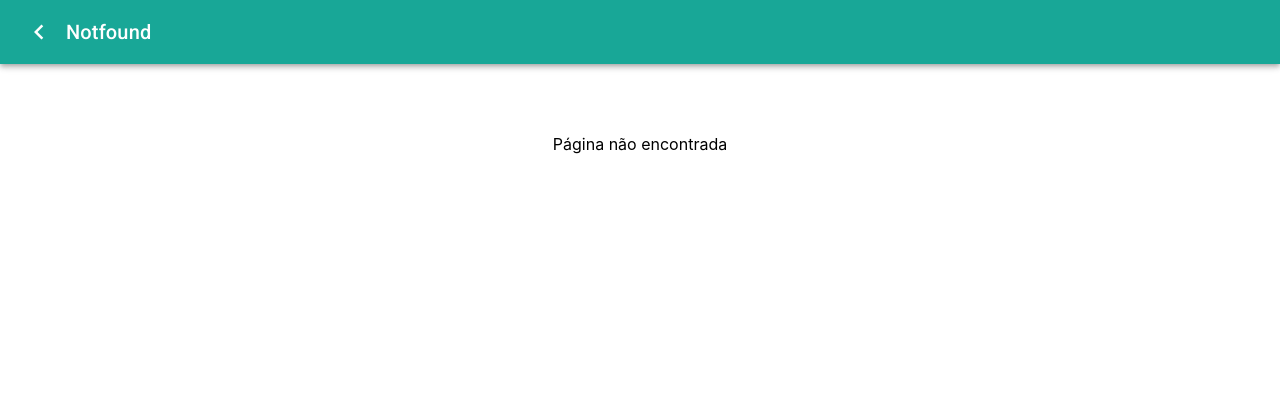
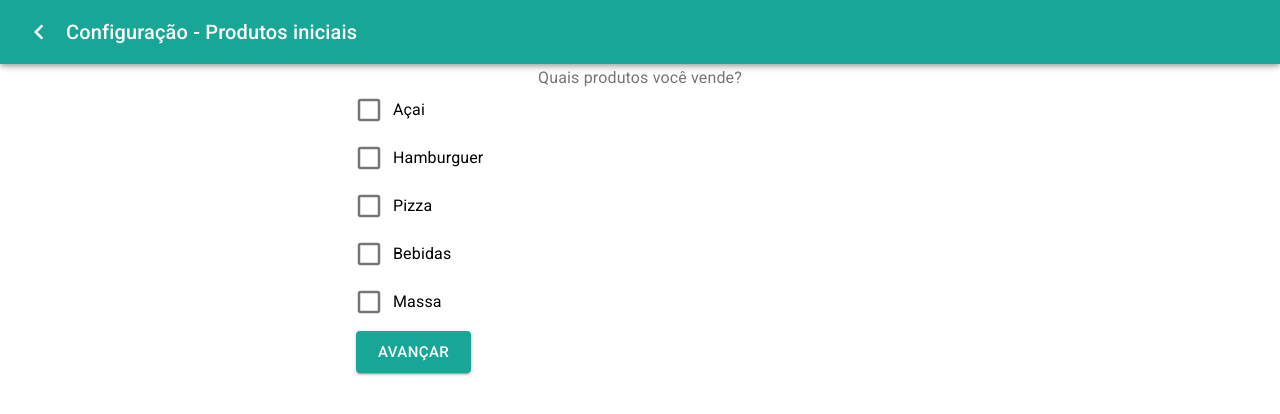
Before and after one commit to CardosoGit/portal-mindi-mobile, a React (Create React App) app: page /m/onboarding/choose-products in a window 1280 px wide. Shown: the top 414 px of the page. Built offline with nearby package versions, Linux system fonts and the light colour scheme; no server answers.

Commit message:
removide gestures from orders list

```diff
--- a/package.json
+++ b/package.json
@@ -34,6 +34,7 @@
     "redux": "^4.0.5",
     "styled-components": "5.1.1",
     "typescript": "^4.0.3",
+    "url-slug": "^2.3.2",
     "use-query-string": "^2.2.0",
     "web-vitals": "^0.2.4"
   },
--- a/src/App.tsx
+++ b/src/App.tsx
@@ -8,6 +8,10 @@ import OrdersPage from "./Pages/Orders";
 import OrderPage from "./Pages/Order";
 import StatsPage from "Pages/Stats";
 import NotFoundPage from "Pages/404";
+import OnboardingPage from "Pages/Onboarding";
+import CreateLinkPage from "Pages/Onboarding/CreateLink";
+import ChooseProductsPage from "Pages/Onboarding/ChooseProducts";
+import FinishPage from "Pages/Onboarding/Finish";
 
 function App() {
   return (
@@ -32,7 +36,15 @@ function App() {
           <Route exact path="/relatorio">
             <StatsPage />
           </Route>
-
+          <Route exact path="/onboarding/link">
+            <CreateLinkPage />
+          </Route>
+          <Route exact path="/onboarding/choose-products">
+            <ChooseProductsPage />
+          </Route>
+          <Route exact path="/onboarding/finish">
+            <FinishPage />
+          </Route>
           <Route component={NotFoundPage} />
         </Switch>
       </Router>
--- /dev/null
+++ b/src/Pages/Onboarding/ChooseProducts/index.tsx
@@ -0,0 +1,85 @@
+import React from "react";
+import {
+  useHistory,
+  useRouteMatch,
+  useLocation,
+  useParams,
+} from "react-router-dom";
+import { useDispatch, useSelector } from "react-redux";
+import {
+  IconButton,
+  AppBar,
+  Toolbar,
+  Typography,
+  Checkbox,
+  FormControl,
+  FormControlLabel,
+  FormGroup,
+  FormHelperText,
+  FormLabel,
+  Button,
+} from "@material-ui/core";
+import ChevronLeftIcon from "@material-ui/icons/ChevronLeft";
+import { AppContent, Row } from "Theme";
+
+// import { Container } from './styles';
+
+const ChooseProductsPage: React.FC = () => {
+  const history = useHistory();
+  const dispatch = useDispatch();
+  const { url, path, isExact, params } = useRouteMatch();
+  const {} = useParams();
+  const { search } = useLocation();
+  const searchParamValue = new URLSearchParams(search).get("searchParamName");
+
+  return (
+    <>
+      <AppBar position="fixed">
+        <Toolbar>
+          <IconButton
+            color="inherit"
+            style={{ paddingLeft: "0px" }}
+            onClick={() => history.goBack()}
+          >
+            <ChevronLeftIcon />
+          </IconButton>
+          <Typography variant="h6">Configuração - Produtos iniciais</Typography>
+        </Toolbar>
+      </AppBar>
+      <AppContent>
+        <FormControl component="fieldset" fullWidth>
+          <FormLabel component="legend">Quais produtos você vende?</FormLabel>
+          <FormGroup>
+            <FormControlLabel
+              control={<Checkbox name="gilad" />}
+              label="Açai"
+            />
+            <FormControlLabel
+              control={<Checkbox name="jason" />}
+              label="Hamburguer"
+            />
+            <FormControlLabel
+              control={<Checkbox name="antoine" />}
+              label="Pizza"
+            />
+            <FormControlLabel
+              control={<Checkbox name="antoine" />}
+              label="Bebidas"
+            />
+            <FormControlLabel
+              control={<Checkbox name="antoine" />}
+              label="Massa"
+            />
+          </FormGroup>
+        </FormControl>
+        <Row>
+          <Button size="large" variant="contained" color="primary">
+            Avançar
+          </Button>
+        </Row>
+      </AppContent>
+    </>
+  );
+};
+
+export default ChooseProductsPage;
--- /dev/null
+++ b/src/Pages/Onboarding/CreateLink/index.tsx
@@ -0,0 +1,93 @@
+import React, { useState } from "react";
+import {
+  useHistory,
+  useRouteMatch,
+  useLocation,
+  useParams,
+} from "react-router-dom";
+import { useDispatch, useSelector } from "react-redux";
+import urlSlug from "url-slug";
+import {
+  IconButton,
+  AppBar,
+  Toolbar,
+  Typography,
+  TextField,
+  Button,
+  Grid,
+  Divider,
+} from "@material-ui/core";
+import ChevronLeftIcon from "@material-ui/icons/ChevronLeft";
+import ArrowLeftIcon from "@material-ui/icons/ArrowLeft";
+import { AppContent, Row } from "Theme";
+
+// import { Container } from './styles';
+
+const CreateLinkPage: React.FC = () => {
+  const history = useHistory();
+  const dispatch = useDispatch();
+  const { url, path, isExact, params } = useRouteMatch();
+  const {} = useParams();
+  const { search } = useLocation();
+  const searchParamValue = new URLSearchParams(search).get("searchParamName");
+
+  const name = "Dogueria e Açai";
+
+  const [slug, setSlug] = useState<string>(urlSlug(name));
+
+  function handleChange(e: React.ChangeEvent<HTMLInputElement>) {
+    setSlug(urlSlug(e.target.value));
+  }
+
+  //Ao carregar página verificar se slug sugerido é válido
+  //Se não for válido  mostrar mensagem: A url já existe em outro restaurante, por valor tente outro.
+  //
+
+  return (
+    <>
+      <AppBar position="fixed">
+        <Toolbar>
+          <IconButton
+            color="inherit"
+            style={{ paddingLeft: "0px" }}
+            onClick={() => history.goBack()}
+          >
+            <ChevronLeftIcon />
+          </IconButton>
+          <Typography variant="h6">Configuração - Link</Typography>
+        </Toolbar>
+      </AppBar>
+      <AppContent>
+        <Row>
+          https://menu.mindi.com.br/<strong>{slug}</strong>
+        </Row>
+        <Row>
+          <Grid container spacing={3}>
+            <Grid item xs={7}>
+              <TextField
+                fullWidth
+                value={slug}
+                label="Link"
+                variant="outlined"
+                placeholder="digite aqui..."
+                onChange={handleChange}
+              />
+            </Grid>
+            <Grid container xs={5} alignItems="center">
+              <ArrowLeftIcon fontSize="large" />
+              <small>Você pode trocar</small>
+            </Grid>
+          </Grid>
+        </Row>
+        <Divider />
+        <Row>
+          <Button size="large" variant="contained" color="primary">
+            Avançar
+          </Button>
+        </Row>
+      </AppContent>
+    </>
+  );
+};
+
+export default CreateLinkPage;
--- /dev/null
+++ b/src/Pages/Onboarding/Finish/index.tsx
@@ -0,0 +1,64 @@
+import React from "react";
+import {
+  useHistory,
+  useRouteMatch,
+  useLocation,
+  useParams,
+} from "react-router-dom";
+import { useDispatch, useSelector } from "react-redux";
+import {
+  IconButton,
+  AppBar,
+  Toolbar,
+  Typography,
+  Button,
+} from "@material-ui/core";
+import ChevronLeftIcon from "@material-ui/icons/ChevronLeft";
+import { AppContent, Row } from "Theme";
+
+// import { Container } from './styles';
+
+const FinishPage: React.FC = () => {
+  const history = useHistory();
+  const dispatch = useDispatch();
+  const { url, path, isExact, params } = useRouteMatch();
+  const {} = useParams();
+  const { search } = useLocation();
+  const searchParamValue = new URLSearchParams(search).get("searchParamName");
+
+  return (
+    <>
+      <AppBar position="fixed">
+        <Toolbar>
+          <IconButton
+            color="inherit"
+            style={{ paddingLeft: "0px" }}
+            onClick={() => history.goBack()}
+          >
+            <ChevronLeftIcon />
+          </IconButton>
+          <Typography variant="h6">Configuração - Último passo</Typography>
+        </Toolbar>
+      </AppBar>
+      <AppContent>
+        <Row horizontalCenter>
+          <Button variant="outlined" color="primary">
+            Ver Cardápio
+          </Button>
+        </Row>
+        <Row horizontalCenter>
+          <Button variant="text" color="primary">
+            Salvar Atalho do App
+          </Button>
+        </Row>
+        {/* <Row horizontalCenter>
+          <Button variant="outlined" color="primary">
+            Oferta Exclusiva
+          </Button>
+        </Row> */}
+      </AppContent>
+    </>
+  );
+};
+
+export default FinishPage;
--- /dev/null
+++ b/src/Pages/Onboarding/index.tsx
@@ -0,0 +1,43 @@
+import React from "react";
+import {
+  useHistory,
+  useRouteMatch,
+  useLocation,
+  useParams,
+} from "react-router-dom";
+import { useDispatch, useSelector } from "react-redux";
+import { IconButton, AppBar, Toolbar, Typography } from "@material-ui/core";
+import ChevronLeftIcon from "@material-ui/icons/ChevronLeft";
+import { AppContent } from "Theme";
+import CreateLinkPage from "./CreateLink";
+
+// import { Container } from './styles';
+
+const OnboardingPage: React.FC = () => {
+  const history = useHistory();
+  const dispatch = useDispatch();
+  const { url, path, isExact, params } = useRouteMatch();
+  const {} = useParams();
+  const { search } = useLocation();
+  const searchParamValue = new URLSearchParams(search).get("searchParamName");
+
+  return (
+    <>
+      <AppBar position="fixed">
+        <Toolbar>
+          <IconButton
+            color="inherit"
+            style={{ paddingLeft: "0px" }}
+            onClick={() => history.goBack()}
+          >
+            <ChevronLeftIcon />
+          </IconButton>
+          <Typography variant="h6">Onboarding</Typography>
+        </Toolbar>
+      </AppBar>
+      <AppContent></AppContent>
+    </>
+  );
+};
+
+export default OnboardingPage;
--- a/src/Pages/Orders/index.tsx
+++ b/src/Pages/Orders/index.tsx
@@ -112,16 +112,7 @@ const OrdersPage: React.FC = () => {
   }, []);
 
   return (
-    <Gestures
-      recognizers={{
-        Swipe: {
-          events: {
-            swiperight: handleGesture,
-            swipeleft: handleGesture,
-          },
-        },
-      }}
-    >
+    <>
       <AppBar position="fixed">
         <Toolbar>
           <Typography slot="start" variant="h6">
@@ -135,7 +126,8 @@ const OrdersPage: React.FC = () => {
           </IconButton>
         </Toolbar>
       </AppBar>
-      <AppContent bottomPadding>
+
+      <AppContent bottomPadding={true}>
         <SearchField
           onChange={onSearchChange}
           placeholder={"Pesquise por cliente..."}
@@ -183,7 +175,7 @@ const OrdersPage: React.FC = () => {
           <BottomNavigationAction label="Confirmados" />
         </BottomNavigation>
       </AppBar>
-    </Gestures>
+    </>
   );
 };
 
```
Also changed, not shown: 2 other files (tests, documents, lock files or other folders).
